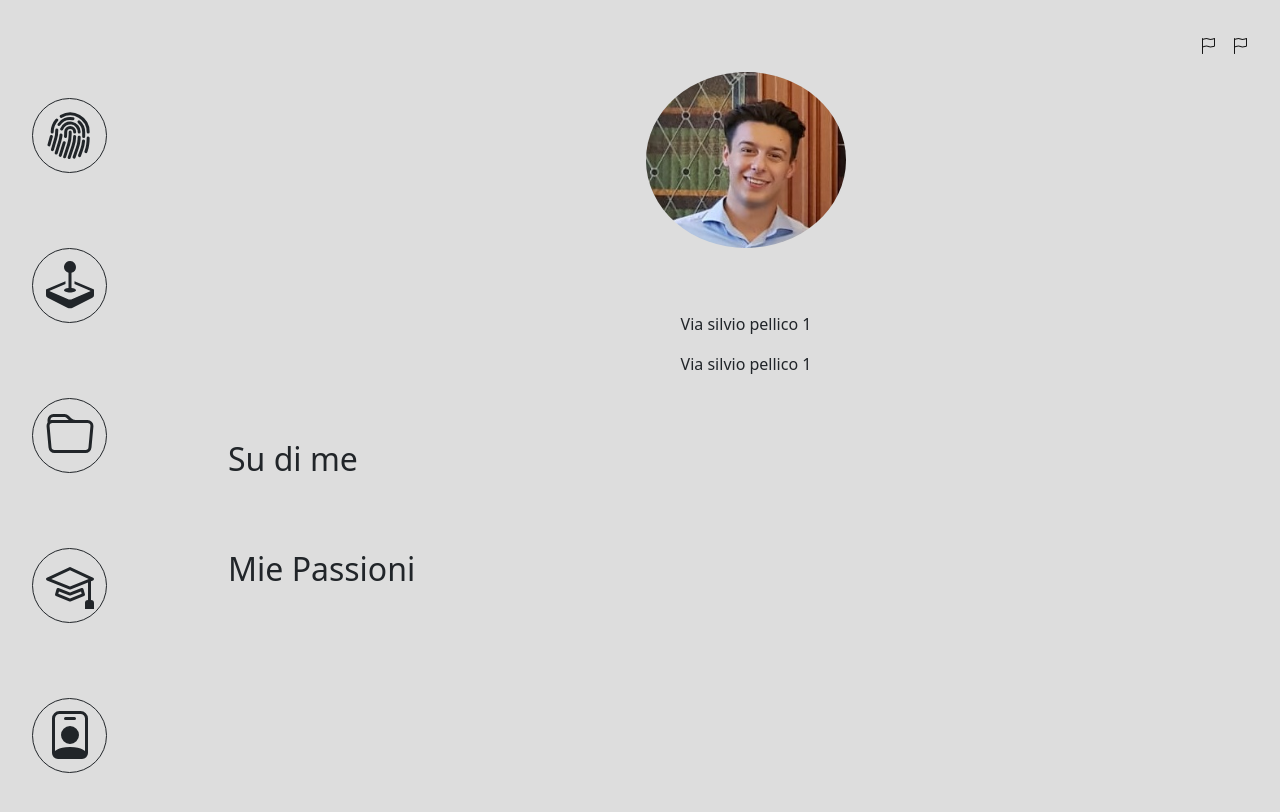
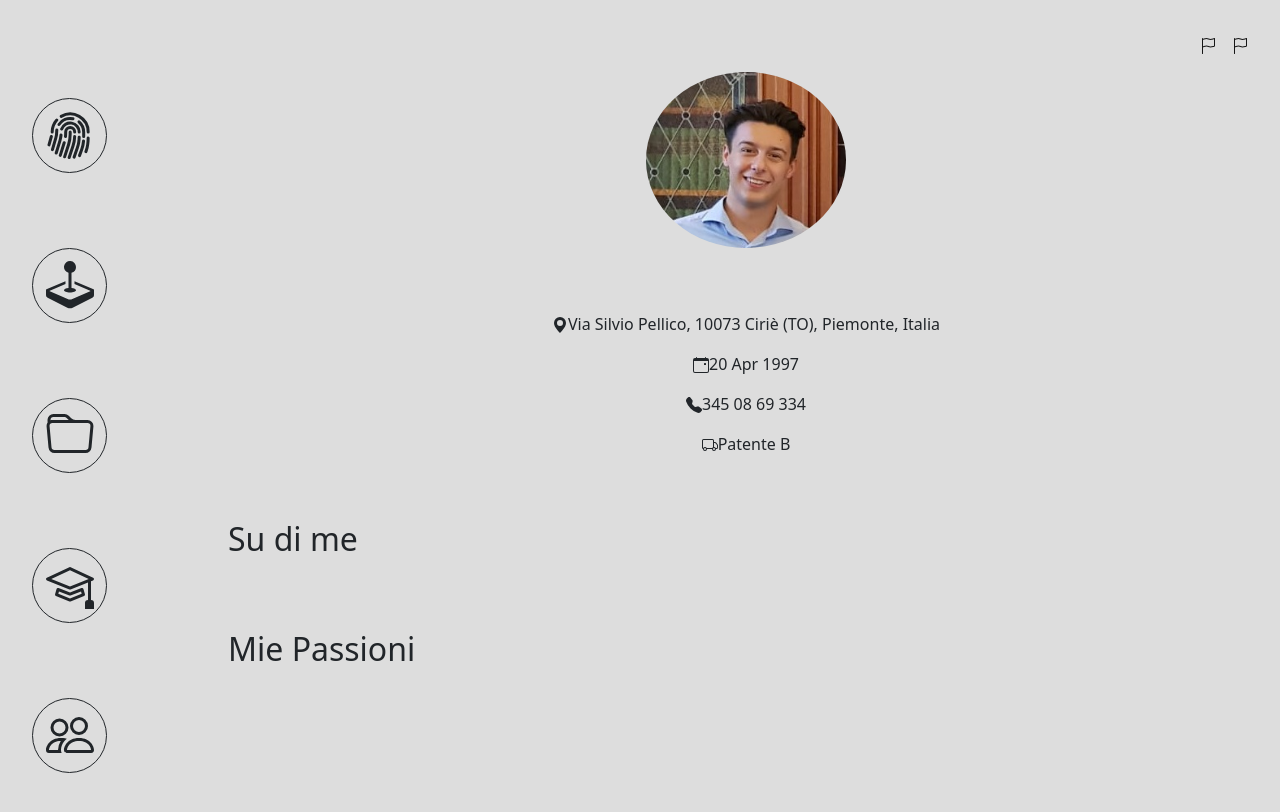
Before and after one commit to FrancescoB97/FrancescoB97.github.io, a React (Create React App) app: page / in a window 1280 px wide. Shown: the top 812 px of the page. Built offline with nearby package versions, Linux system fonts and the light colour scheme.

Commit message:
Aggiunti bottoni

```diff
--- a/src/App.js
+++ b/src/App.js
@@ -1,41 +1,68 @@
 import "bootstrap/dist/css/bootstrap.min.css";
 import "./App.css";
-import { Col, Row, Container, Image } from 'react-bootstrap';
+import { Col, Row, Container, Image } from "react-bootstrap";
 import AppSidebar from "./components/AppSidebar";
-import { AppNavbar } from './components/AppNavbar';
+import { AppNavbar } from "./components/AppNavbar";
 
-import proPic from './components/Images/myPhoto.jpg'
-
+import proPic from "./components/Images/myPhoto.jpg";
 
 function App() {
   return (
     <Container fluid className="App m-0 p-0">
       <div id="body" class="pt-3 px-3">
-      <AppNavbar/>
+        <AppNavbar />
         <Row>
           <Col md={2}>
-            <AppSidebar/>
+            <AppSidebar />
           </Col>
           <Col md={10}>
-            <Image inline className="mx-auto d-none d-sm-block" src={proPic} roundedCircle width = "200" />
-            <div className = "mt-3 pt-5">
-              <p>Via silvio pellico 1</p>
-              <p>Via silvio pellico 1</p>
+            <Image
+              inline
+              className="mx-auto d-none d-sm-block"
+              src={proPic}
+              roundedCircle
+              width="200"
+            />
+            <div className="mt-3 pt-5">
+                <p>
+                  <svg xmlns="http://www.w3.org/2000/svg" width="16" height="16" fill="currentColor" class="bi bi-geo-alt-fill" viewBox="0 0 16 16">
+                    <path d="M8 16s6-5.686 6-10A6 6 0 0 0 2 6c0 4.314 6 10 6 10zm0-7a3 3 0 1 1 0-6 3 3 0 0 1 0 6z" />
+                  </svg>
+                  Via Silvio Pellico, 10073 Ciriè (TO), Piemonte, Italia
+                </p>
+
+                <p>
+                  <svg xmlns="http://www.w3.org/2000/svg" width="16" height="16" fill="currentColor" class="bi bi-calendar-event" viewBox="0 0 16 16">
+                      <path d="M11 6.5a.5.5 0 0 1 .5-.5h1a.5.5 0 0 1 .5.5v1a.5.5 0 0 1-.5.5h-1a.5.5 0 0 1-.5-.5v-1z"/>
+                      <path d="M3.5 0a.5.5 0 0 1 .5.5V1h8V.5a.5.5 0 0 1 1 0V1h1a2 2 0 0 1 2 2v11a2 2 0 0 1-2 2H2a2 2 0 0 1-2-2V3a2 2 0 0 1 2-2h1V.5a.5.5 0 0 1 .5-.5zM1 4v10a1 1 0 0 0 1 1h12a1 1 0 0 0 1-1V4H1z"/>
+                  </svg>
+                  20 Apr 1997
+                </p>
+
+                <p>
+                  <svg xmlns="http://www.w3.org/2000/svg" width="16" height="16" fill="currentColor" class="bi bi-telephone-fill" viewBox="0 0 16 16">
+                    <path fill-rule="evenodd" d="M1.885.511a1.745 1.745 0 0 1 2.61.163L6.29 2.98c.329.423.445.974.315 1.494l-.547 2.19a.678.678 0 0 0 .178.643l2.457 2.457a.678.678 0 0 0 .644.178l2.189-.547a1.745 1.745 0 0 1 1.494.315l2.306 1.794c.829.645.905 1.87.163 2.611l-1.034 1.034c-.74.74-1.846 1.065-2.877.702a18.634 18.634 0 0 1-7.01-4.42 18.634 18.634 0 0 1-4.42-7.009c-.362-1.03-.037-2.137.703-2.877L1.885.511z"/>
+                  </svg>
+                  345 08 69 334
+                </p>
+
+                <p>
+                  <svg xmlns="http://www.w3.org/2000/svg" width="16" height="16" fill="currentColor" class="bi bi-truck" viewBox="0 0 16 16">
+                    <path d="M0 3.5A1.5 1.5 0 0 1 1.5 2h9A1.5 1.5 0 0 1 12 3.5V5h1.02a1.5 1.5 0 0 1 1.17.563l1.481 1.85a1.5 1.5 0 0 1 .329.938V10.5a1.5 1.5 0 0 1-1.5 1.5H14a2 2 0 1 1-4 0H5a2 2 0 1 1-3.998-.085A1.5 1.5 0 0 1 0 10.5v-7zm1.294 7.456A1.999 1.999 0 0 1 4.732 11h5.536a2.01 2.01 0 0 1 .732-.732V3.5a.5.5 0 0 0-.5-.5h-9a.5.5 0 0 0-.5.5v7a.5.5 0 0 0 .294.456zM12 10a2 2 0 0 1 1.732 1h.768a.5.5 0 0 0 .5-.5V8.35a.5.5 0 0 0-.11-.312l-1.48-1.85A.5.5 0 0 0 13.02 6H12v4zm-9 1a1 1 0 1 0 0 2 1 1 0 0 0 0-2zm9 0a1 1 0 1 0 0 2 1 1 0 0 0 0-2z"/>
+                  </svg>
+                  Patente B
+                </p>
             </div>
 
-            <div className = "mt-3 pt-5 d-flex">
+            <div className="mt-3 pt-5 d-flex">
               <h2>Su di me</h2>
             </div>
 
-
-            <div className = "mt-3 pt-5 d-flex">
+            <div className="mt-3 pt-5 d-flex">
               <h2>Mie Passioni</h2>
             </div>
-
-
           </Col>
         </Row>
-
       </div>
     </Container>
   );
--- a/src/components/SideBarButton.js
+++ b/src/components/SideBarButton.js
@@ -5,14 +5,7 @@ function AboutMeBtn() {
   return (
     <>
       <Button variant="outline-dark" id="add-survey-btn">
-        <svg
-          xmlns="http://www.w3.org/2000/svg"
-          width="48"
-          height="48"
-          fill="currentColor"
-          class="bi bi-fingerprint"
-          viewBox="0 0 16 16"
-        >
+        <svg xmlns="http://www.w3.org/2000/svg" width="48" height="48" fill="currentColor" class="bi bi-fingerprint" viewBox="0 0 16 16">
           <path d="M8.06 6.5a.5.5 0 0 1 .5.5v.776a11.5 11.5 0 0 1-.552 3.519l-1.331 4.14a.5.5 0 0 1-.952-.305l1.33-4.141a10.5 10.5 0 0 0 .504-3.213V7a.5.5 0 0 1 .5-.5Z" />
           <path d="M6.06 7a2 2 0 1 1 4 0 .5.5 0 1 1-1 0 1 1 0 1 0-2 0v.332c0 .409-.022.816-.066 1.221A.5.5 0 0 1 6 8.447c.04-.37.06-.742.06-1.115V7Zm3.509 1a.5.5 0 0 1 .487.513 11.5 11.5 0 0 1-.587 3.339l-1.266 3.8a.5.5 0 0 1-.949-.317l1.267-3.8a10.5 10.5 0 0 0 .535-3.048A.5.5 0 0 1 9.569 8Zm-3.356 2.115a.5.5 0 0 1 .33.626L5.24 14.939a.5.5 0 1 1-.955-.296l1.303-4.199a.5.5 0 0 1 .625-.329Z" />
           <path d="M4.759 5.833A3.501 3.501 0 0 1 11.559 7a.5.5 0 0 1-1 0 2.5 2.5 0 0 0-4.857-.833.5.5 0 1 1-.943-.334Zm.3 1.67a.5.5 0 0 1 .449.546 10.72 10.72 0 0 1-.4 2.031l-1.222 4.072a.5.5 0 1 1-.958-.287L4.15 9.793a9.72 9.72 0 0 0 .363-1.842.5.5 0 0 1 .546-.449Zm6 .647a.5.5 0 0 1 .5.5c0 1.28-.213 2.552-.632 3.762l-1.09 3.145a.5.5 0 0 1-.944-.327l1.089-3.145c.382-1.105.578-2.266.578-3.435a.5.5 0 0 1 .5-.5Z" />
@@ -92,14 +85,13 @@ function SocialsBtn() {
           width="48"
           height="48"
           fill="currentColor"
-          class="bi bi-person-badge"
+          class="bi bi-people"
           viewBox="0 0 16 16"
         >
-          <path d="M6.5 2a.5.5 0 0 0 0 1h3a.5.5 0 0 0 0-1h-3zM11 8a3 3 0 1 1-6 0 3 3 0 0 1 6 0z" />
-          <path d="M4.5 0A2.5 2.5 0 0 0 2 2.5V14a2 2 0 0 0 2 2h8a2 2 0 0 0 2-2V2.5A2.5 2.5 0 0 0 11.5 0h-7zM3 2.5A1.5 1.5 0 0 1 4.5 1h7A1.5 1.5 0 0 1 13 2.5v10.795a4.2 4.2 0 0 0-.776-.492C11.392 12.387 10.063 12 8 12s-3.392.387-4.224.803a4.2 4.2 0 0 0-.776.492V2.5z" />
+          <path d="M15 14s1 0 1-1-1-4-5-4-5 3-5 4 1 1 1 1h8zm-7.978-1A.261.261 0 0 1 7 12.996c.001-.264.167-1.03.76-1.72C8.312 10.629 9.282 10 11 10c1.717 0 2.687.63 3.24 1.276.593.69.758 1.457.76 1.72l-.008.002a.274.274 0 0 1-.014.002H7.022zM11 7a2 2 0 1 0 0-4 2 2 0 0 0 0 4zm3-2a3 3 0 1 1-6 0 3 3 0 0 1 6 0zM6.936 9.28a5.88 5.88 0 0 0-1.23-.247A7.35 7.35 0 0 0 5 9c-4 0-5 3-5 4 0 .667.333 1 1 1h4.216A2.238 2.238 0 0 1 5 13c0-1.01.377-2.042 1.09-2.904.243-.294.526-.569.846-.816zM4.92 10A5.493 5.493 0 0 0 4 13H1c0-.26.164-1.03.76-1.724.545-.636 1.492-1.256 3.16-1.275zM1.5 5.5a3 3 0 1 1 6 0 3 3 0 0 1-6 0zm3-2a2 2 0 1 0 0 4 2 2 0 0 0 0-4z" />
         </svg>
       </Button>
     </>
   );
 }
-export {AboutMeBtn, SkillsBtn, PortfolioBtn, StrudentCardBtn, SocialsBtn};
+export { AboutMeBtn, SkillsBtn, PortfolioBtn, StrudentCardBtn, SocialsBtn };
```
